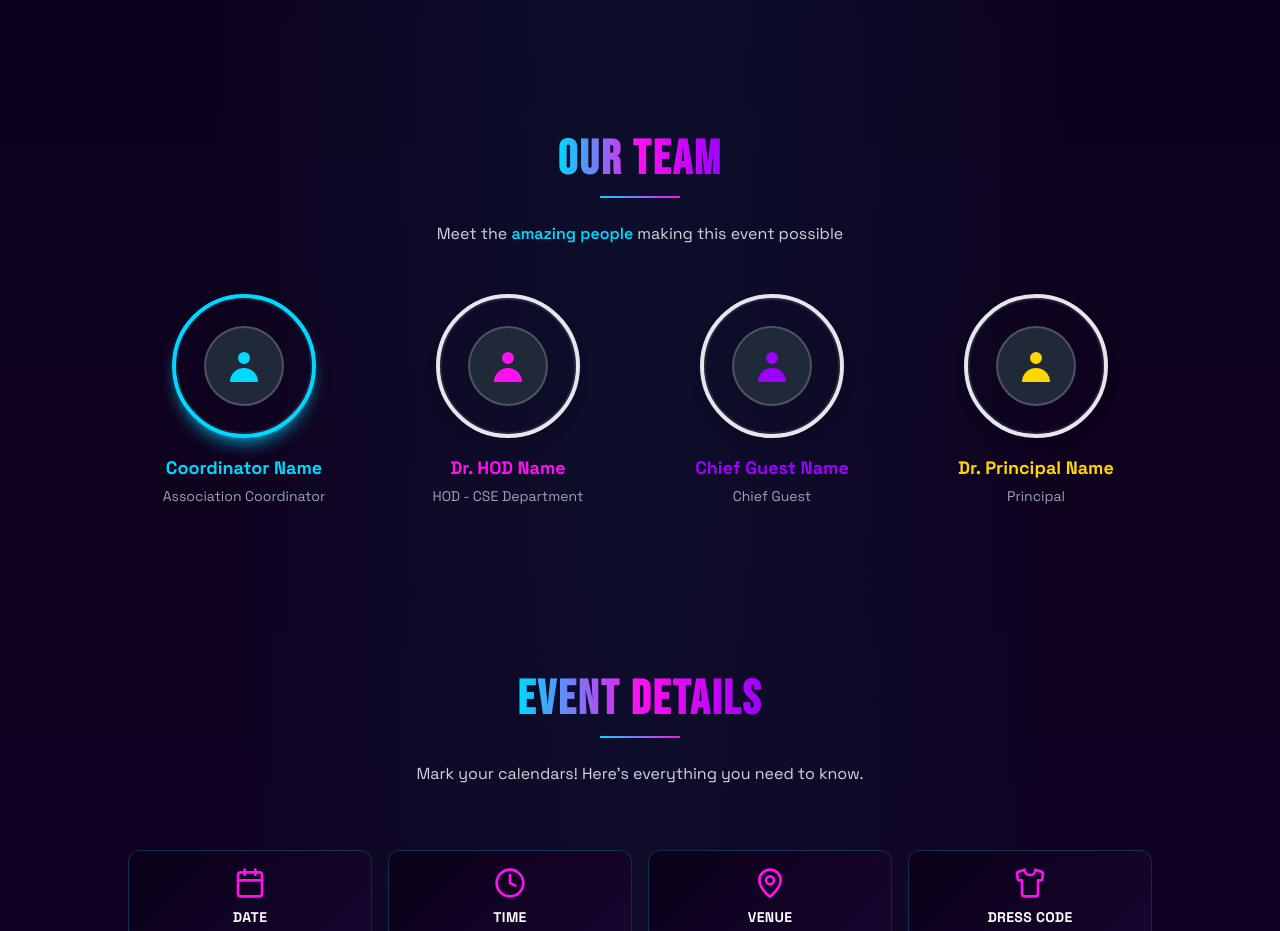
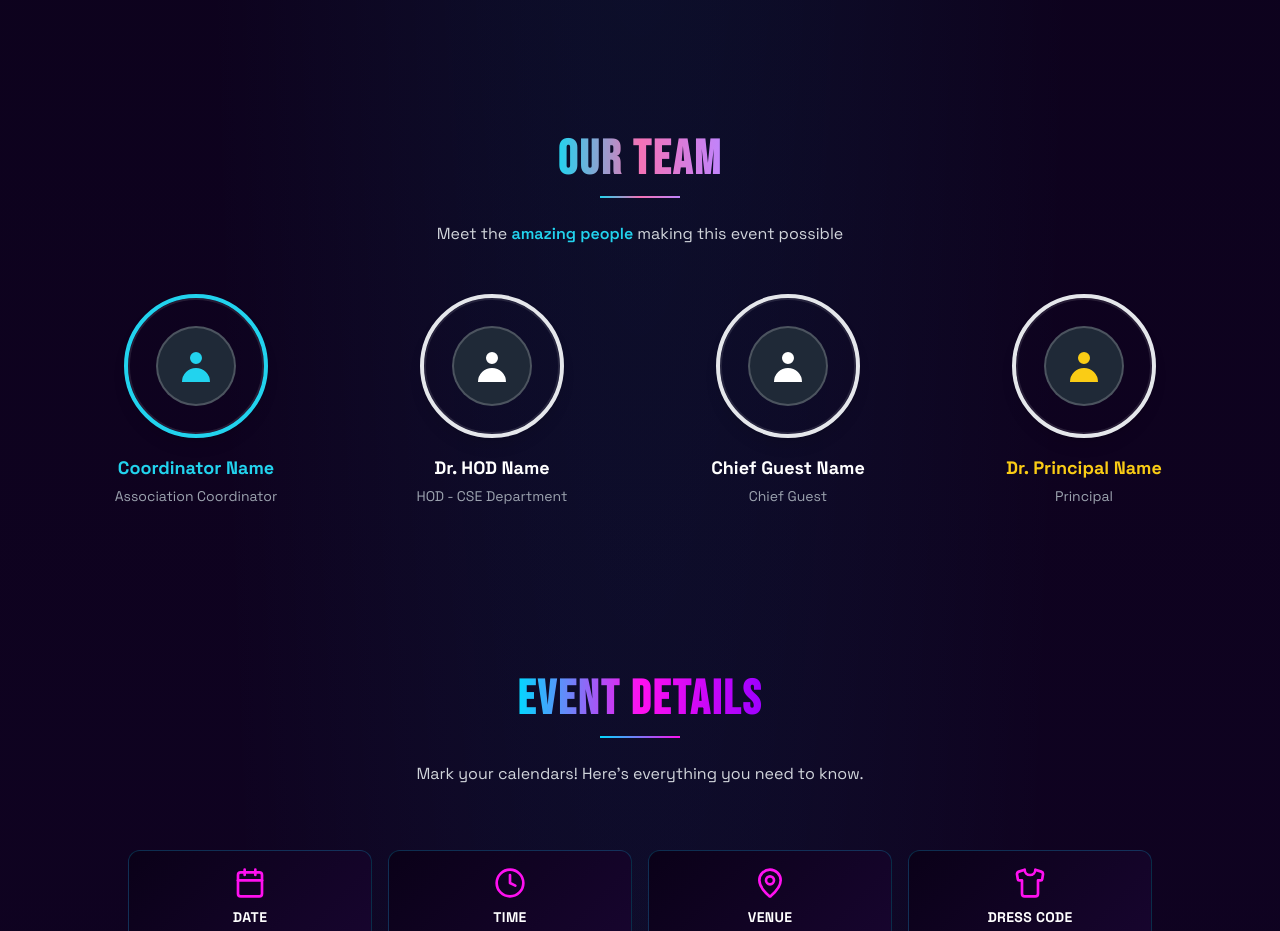
Before and after one commit to ItsVikasA/Freshers, a Next.js app: page / in a window 1280 px wide. Shown: the part 1580-2511 px from the top of the page. Built offline with nearby package versions, Linux system fonts and the light colour scheme.

Commit message:
Restore Team section colors - cyan, pink, purple, yellow

```diff
--- a/src/components/Team.tsx
+++ b/src/components/Team.tsx
@@ -14,25 +14,25 @@ const Team = () => {
       name: 'Coordinator Name',
       designation: 'Association Coordinator',
       image: '/team/coordinator.jpg',
-      color: 'neon-blue',
+      color: 'cyan-400',
     },
     {
       name: 'Dr. HOD Name',
       designation: 'HOD - CSE Department',
       image: '/team/hod.jpg',
-      color: 'neon-pink',
+      color: 'pink-400',
     },
     {
       name: 'Chief Guest Name',
       designation: 'Chief Guest',
       image: '/team/guest.jpg',
-      color: 'neon-purple',
+      color: 'purple-400',
     },
     {
       name: 'Dr. Principal Name',
       designation: 'Principal',
       image: '/team/principal.jpg',
-      color: 'neon-yellow',
+      color: 'yellow-400',
     },
   ]
 
@@ -47,18 +47,18 @@ const Team = () => {
           className="text-center mb-12"
         >
           <h2 className="text-3xl md:text-4xl lg:text-5xl font-bold font-bebas mb-3 tracking-wider">
-            <span className="bg-gradient-to-r from-neon-blue via-neon-pink to-neon-purple bg-clip-text text-transparent">
+            <span className="bg-gradient-to-r from-cyan-400 via-pink-400 to-purple-400 bg-clip-text text-transparent">
               OUR TEAM
             </span>
           </h2>
-          <div className="w-20 h-0.5 bg-gradient-to-r from-neon-blue to-neon-pink mx-auto mb-6"></div>
+          <div className="w-20 h-0.5 bg-gradient-to-r from-cyan-400 via-pink-400 to-purple-400 mx-auto mb-6"></div>
           <p className="text-sm md:text-base text-gray-300 max-w-2xl mx-auto leading-relaxed font-space">
-            Meet the <span className="text-neon-blue font-semibold">amazing people</span> making this event possible
+            Meet the <span className="text-cyan-400 font-semibold">amazing people</span> making this event possible
           </p>
         </motion.div>
 
         {/* Team Grid */}
-        <div className="grid grid-cols-2 md:grid-cols-4 gap-6 md:gap-8 max-w-5xl mx-auto">
+        <div className="grid grid-cols-4 gap-4 md:gap-6 lg:gap-8 max-w-6xl mx-auto">
           {teamMembers.map((member, index) => (
             <motion.div
               key={index}
@@ -68,11 +68,11 @@ const Team = () => {
               className="flex flex-col items-center group cursor-pointer"
             >
               {/* Profile Picture Circle */}
-              <div className={`relative w-28 h-28 md:w-32 md:h-32 lg:w-36 lg:h-36 mb-4 rounded-full border-4 border-${member.color} shadow-lg shadow-${member.color}/50 overflow-hidden group-hover:scale-110 transition-all duration-300`}>
+              <div className={`relative w-20 h-20 sm:w-24 sm:h-24 md:w-32 md:h-32 lg:w-36 lg:h-36 mb-3 md:mb-4 rounded-full border-4 border-${member.color} shadow-lg shadow-${member.color}/50 overflow-hidden group-hover:scale-110 transition-all duration-300`}>
                 {/* Placeholder with gradient */}
                 <div className={`absolute inset-0 bg-gradient-to-br from-${member.color}/30 to-gray-900 flex items-center justify-center`}>
-                  <div className="w-16 h-16 md:w-20 md:h-20 rounded-full bg-gray-800 border-2 border-white/20 flex items-center justify-center">
-                    <svg className={`w-8 h-8 md:w-10 md:h-10 text-${member.color}`} fill="currentColor" viewBox="0 0 20 20">
+                  <div className="w-12 h-12 sm:w-14 sm:h-14 md:w-20 md:h-20 rounded-full bg-gray-800 border-2 border-white/20 flex items-center justify-center">
+                    <svg className={`w-6 h-6 sm:w-7 sm:h-7 md:w-10 md:h-10 text-${member.color}`} fill="currentColor" viewBox="0 0 20 20">
                       <path fillRule="evenodd" d="M10 9a3 3 0 100-6 3 3 0 000 6zm-7 9a7 7 0 1114 0H3z" clipRule="evenodd" />
                     </svg>
                   </div>
@@ -92,12 +92,12 @@ const Team = () => {
               </div>
 
               {/* Name */}
-              <h3 className={`text-base md:text-lg font-bold text-center mb-1 font-space text-${member.color} group-hover:scale-105 transition-transform`}>
+              <h3 className={`text-xs sm:text-sm md:text-base lg:text-lg font-bold text-center mb-1 font-space text-${member.color} group-hover:scale-105 transition-transform`}>
                 {member.name}
               </h3>
 
               {/* Designation */}
-              <p className="text-xs md:text-sm text-gray-400 text-center font-space leading-tight">
+              <p className="text-[10px] sm:text-xs md:text-sm text-gray-400 text-center font-space leading-tight px-1">
                 {member.designation}
               </p>
 
```
